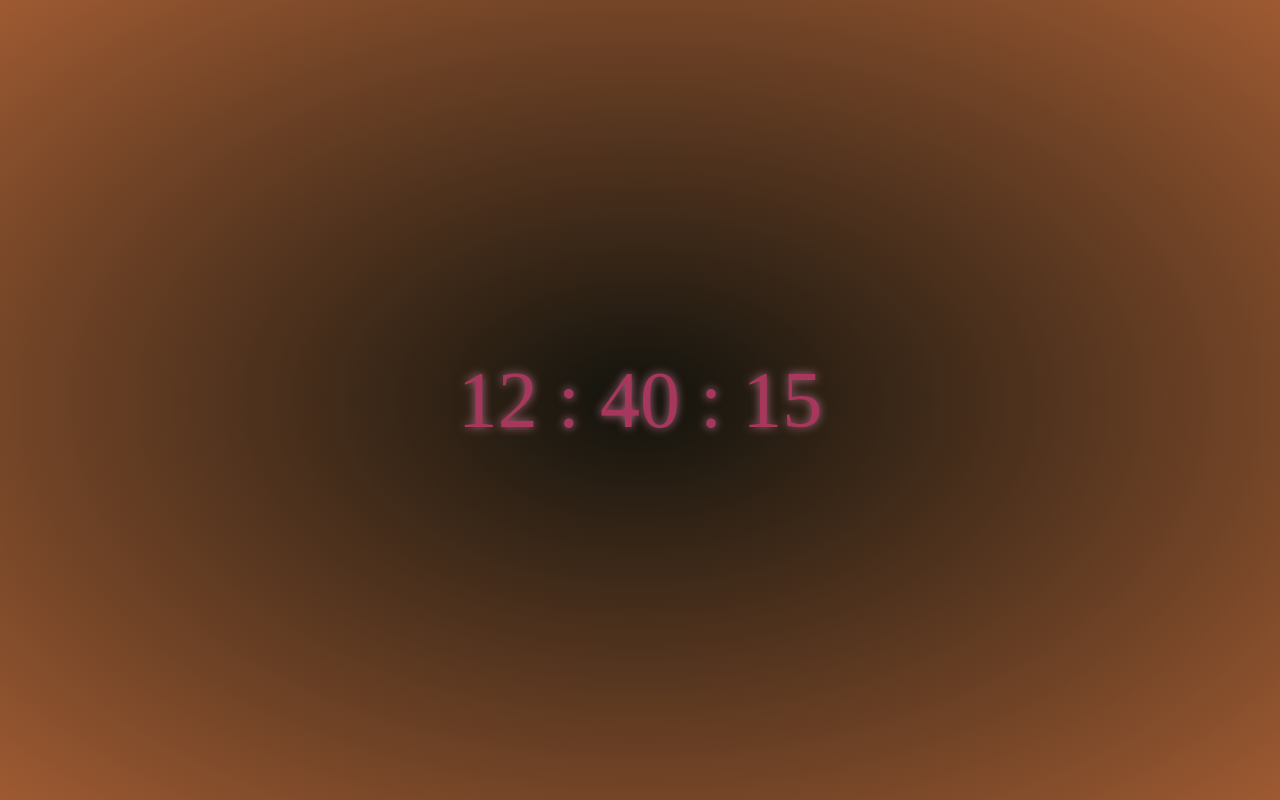
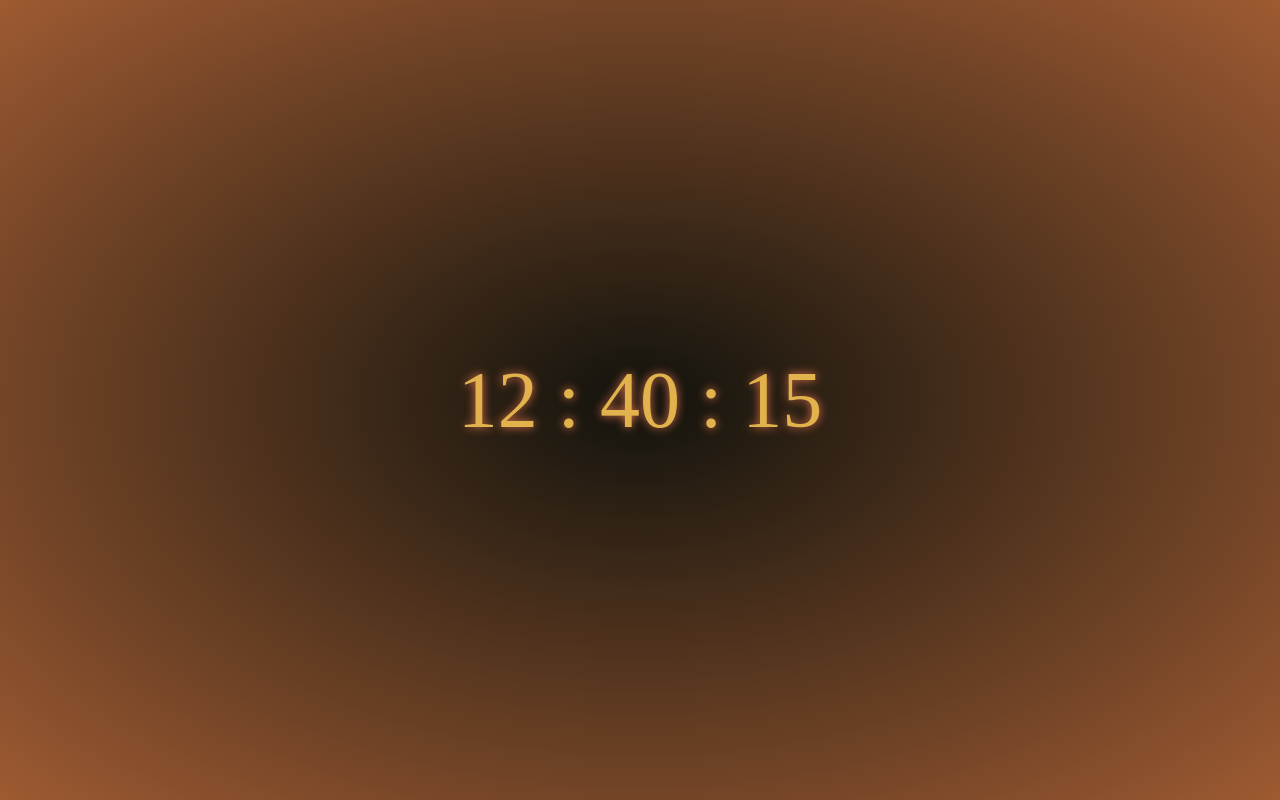
Before and after one commit to starsweet0831/vue, a plain HTML site: page index.html in a window 1280 px wide. Drawn offline with nearby package versions, Linux system fonts and the light colour scheme.

Commit message:
增加說明

```diff
--- a/style.scss
+++ b/style.scss
@@ -11,10 +11,10 @@ body{
 
 #clock{
     font-size: 80px;
-    color: #a7375c;
+    color: #e2b34d;
     text-align: center;
     margin: 0 auto;
-    text-shadow:  0 0 10px #b46f86;
+    text-shadow:  0 0 10px #e2764c;
     height: 100vh;
     line-height: 100vh;
 
```
Also changed, not shown: style.css, 1 other file.
